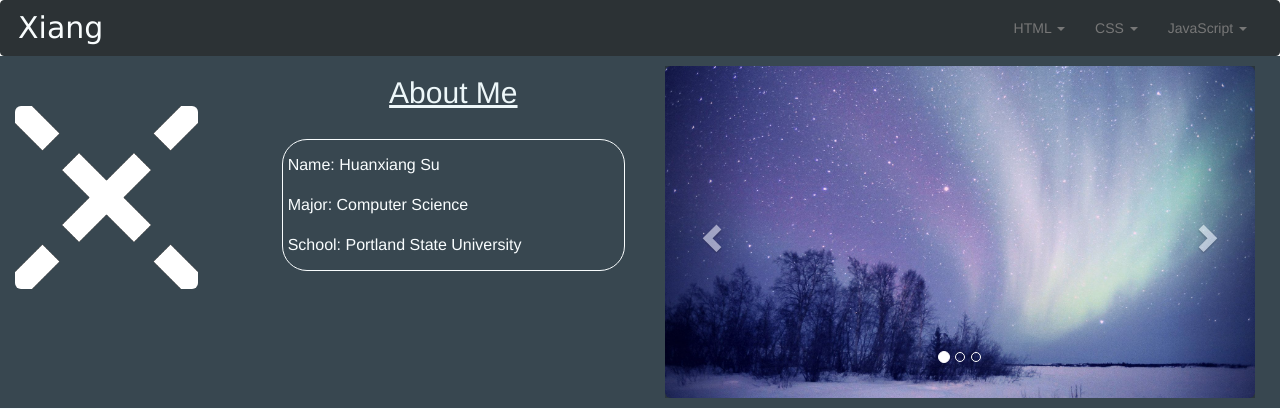
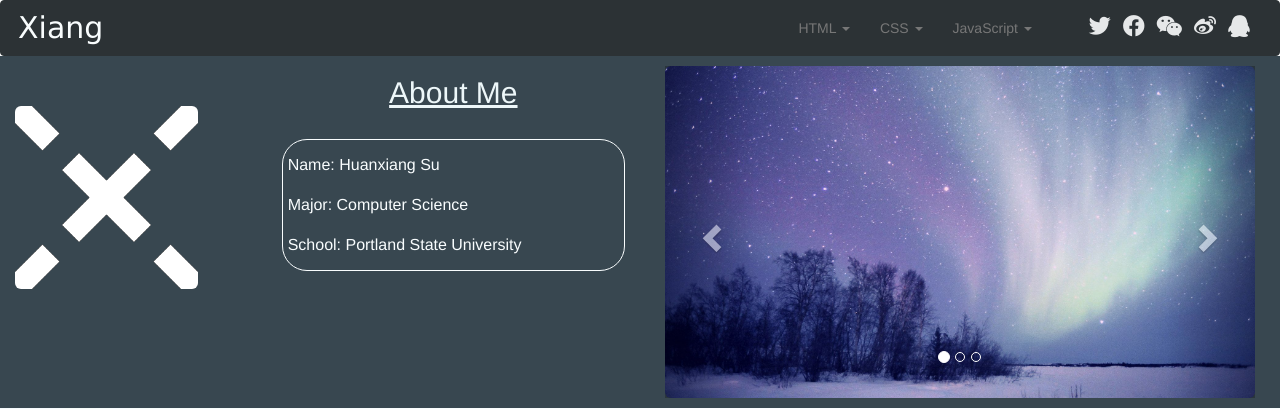
Before and after one commit to huanxiangsu/personal-website, a PHP site: page / in a window 1280 px wide. Shown: the top 409 px of the page. Run offline with PHP 8.4, Linux system fonts and the light colour scheme; some libraries are stand-ins or nearby versions.

Commit message:
add social media icon as well as their url to the top right

```diff
--- a/CSS/homePage.css
+++ b/CSS/homePage.css
@@ -96,8 +96,22 @@
 }
 
 
-.social-menu-item {
-    display: inline-block;
+
+.social-media-list {
+    margin-top: 12px;
+    margin-left: 30px;
+    margin-right: 12px;
+}
+
+.social-media-link {
+    padding: 0px !important;
+}
+
+.social-media-icon {
+    font-size:22px;
+    color: #e6e8e9;
+    margin-left: 12px;
+
 }
 
 /************************* Home page ********************************/
--- a/index.html
+++ b/index.html
@@ -59,6 +59,38 @@
                         <li><a href="#">Page 1-3</a></li>
                     </ul>
                 </li>
+
+                <li>
+                    <ul class="nav navbar-nav social-media-list">
+                        <li>
+                            <a class="social-media-link" href="https://twitter.com/" target="_blank">
+                                <i class='fab fa-twitter social-media-icon'></i>
+                            </a>
+                        </li>
+                        <li>
+                            <a class="social-media-link" href="https://www.facebook.com/" target="_blank">
+                                <i class='fab fa-facebook-f social-media-icon'></i>
+                            </a>
+                        </li>
+                        <li>
+                            <a class="social-media-link" href="https://web.wechat.com/" target="_blank">
+                                <i class='fa fa-wechat social-media-icon'></i>
+                            </a>
+                        </li>
+                        <li>
+                            <a class="social-media-link" href="https://www.weibo.com/" target="_blank">
+                                <i class='fab fa-weibo social-media-icon'></i>
+                            </a>
+                        </li>
+                        <li>
+                            <a class="social-media-link" href="https://im.qq.com/" target="_blank">
+                                <i class='fa fa-qq social-media-icon'></i>
+                            </a>
+                        </li>
+                    </ul>
+                </li>
+
+
             </ul>
 
         </div>
```
Lines whose indentation alone changed are shown as unchanged.
